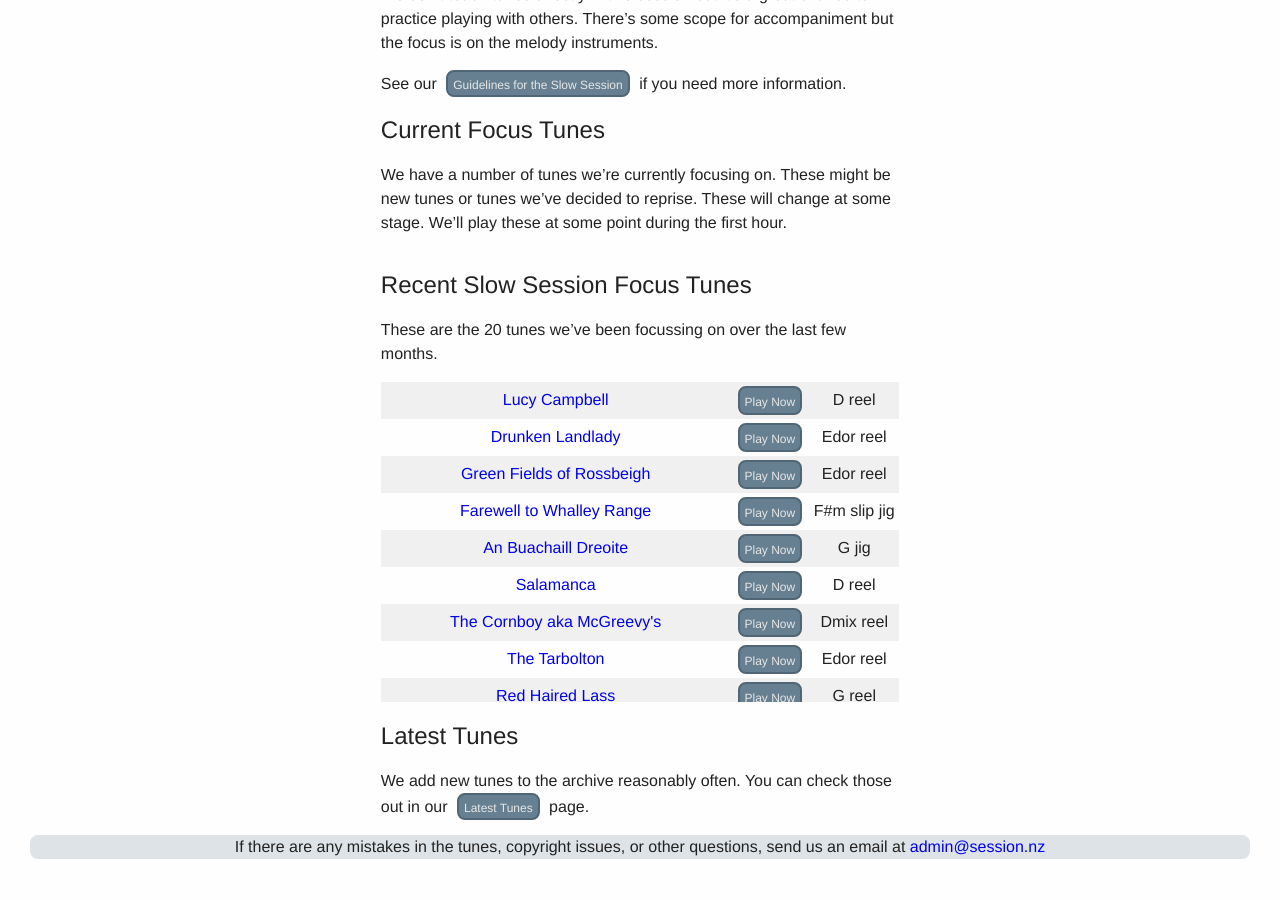
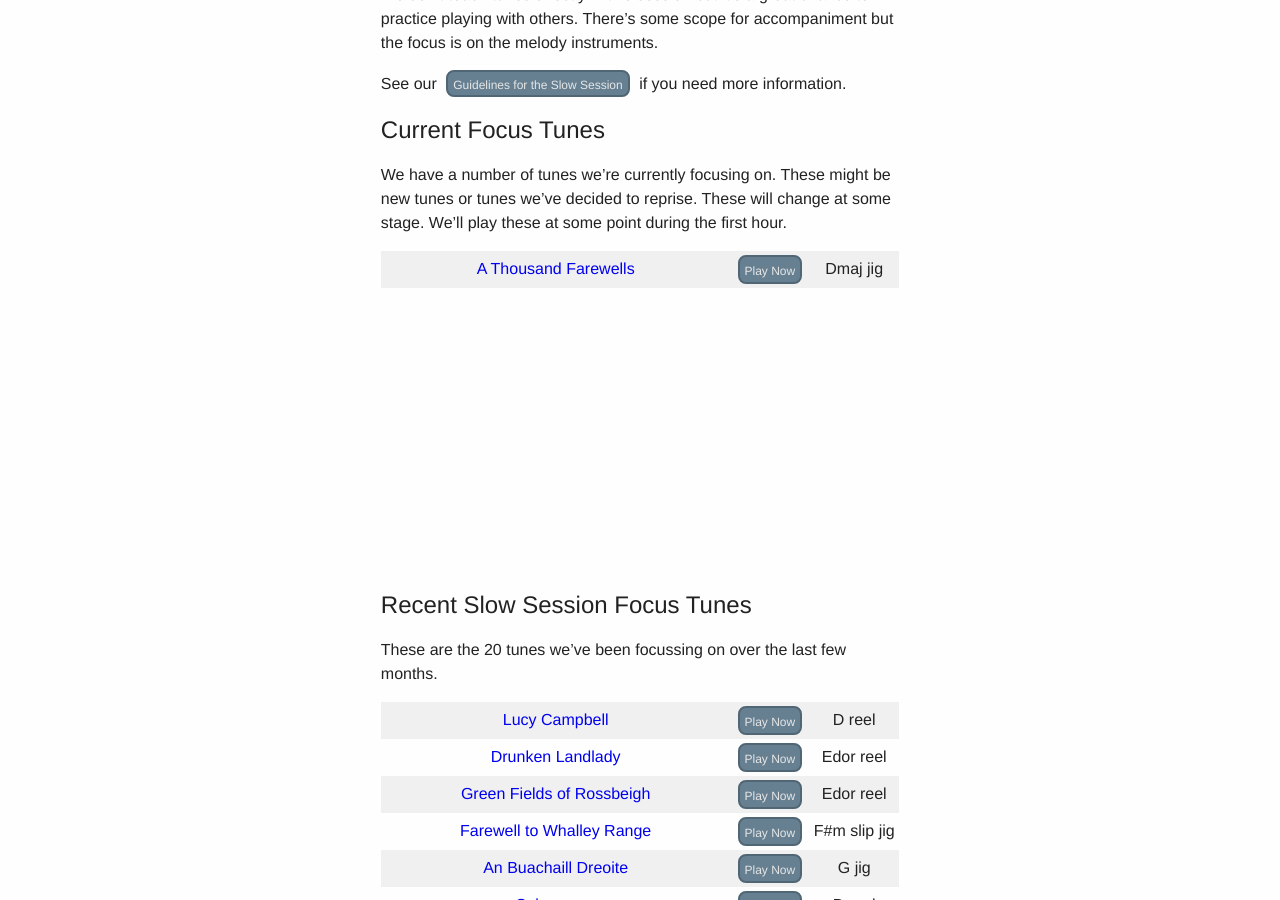
Before and after one commit to slow-session/dev.session.nz, a Jekyll site: the page built from slow-archive.md, in a window 1280 px wide and 900 px high, scrolled down 511 px. Built offline with Jekyll 4.4.1, drawn with Linux system fonts in a browser that asks for light colours; before the commit the page ends 1376 px from its top, so only the background shows below that.

Commit message:
modified:   _includes/focustunes.html 	modified:   js/build_grid_focustunes.js 	modified:   slow-archive.md

```diff
--- a/_includes/focustunes.html
+++ b/_includes/focustunes.html
@@ -3,13 +3,13 @@
 <div class="gridParent">
     <div class="gridChild">
     </div>
-    <div id={{include.divID}}>
+    <div id={{ include.divID }}>
 
     </div>
 </div>
 
 <script>
-    displayFocusTunesGrid({{ include.divID }}, {{ include.storeID }})
+    displayFocusTunesGrid("{{ include.divID }}", {{ include.storeID }})
 </script>
 
 <!-- END of code included from focustunes.html -->
--- a/js/build_grid_focustunes.js
+++ b/js/build_grid_focustunes.js
@@ -15,21 +15,23 @@
 
 
     function displayFocusTunesGrid(divID, storeID) {
-        var tunesGrid = document.getElementById(divID);
+        alert(divID, storeID);
 
         // create table headers
         if (testForMobile()) {
-            var appendString = `<div id="tunes${divID}" class="tunesArchiveLayout mobileScrolling">`;
+            var appendString = `<div id="${divID}" class="tunesArchiveLayout mobileScrolling">`;
         } else {
-            var appendString = `<div id="tunes${divID}" class="tunesArchiveLayout">`;
+            var appendString = `<div id="${divID}" class="tunesArchiveLayout">`;
         }
+
+        var tunesGrid = document.getElementById(divID);
 
         for (var key in storeID) { // Iterate over the original data
             var item = storeID[key];
-                //appendString += createFocusGridRow(item);
+                appendString += createFocusGridRow(item);
 
         }
-        appendString += 'XXX</div>';
+        appendString += '</div>';
         tunesGrid.innerHTML = appendString;
     }
 
--- a/slow-archive.md
+++ b/slow-archive.md
@@ -32,7 +32,6 @@ these at some point during the first hour.
 {% assign tune = sortedtunes.first %}
 {% if tune.slowtuneoftheweek %}
 
-{% include focustunes.html divID="currentFocusTunes" storeID="window.currentFocusTunes" %}
 
 <script>
 window.currentFocusTunes = {
@@ -52,14 +51,16 @@ window.currentFocusTunes = {
 
 </script>
 
+{% include focustunes.html divID="gridCurrentFocusTunes" storeID="window.currentFocusTunes" %}
+
 {% endif %}
 
 ## Recent Slow Session Focus Tunes
 
-These are the <span id="tunesCount"></span> tunes we've been focussing on over the last few months.
+These are the {{ site.slow_tunes_max }} tunes we've been focussing on over the last few months.
 
 <script>
-window.store = {
+window.currentTunes = {
 {% assign sortedtunes = site.tunes | sort: 'slowtuneoftheweek' | reverse %}
 {% assign tune_count = 0 %}
 {% assign tuneID = 200 %}
@@ -87,15 +88,12 @@ window.store = {
 
 </script>
 
-{% include tunesArchiveGrid.html%}
+{% include focustunes.html divID="gridCurrentTunes" storeID="window.currentTunes" %}
 
-Latest Tunes
-------------
-
-We add new tunes to the archive reasonably often.
-You can check those out in our <a href="/latest/"><button class="filterButton"> Latest Tunes</button></a> page.
 
 {% include tuneModal.html%}
+
+<div id="audioPlayer"></div>
 
 <script>
 $(document).ready(function() {
```
